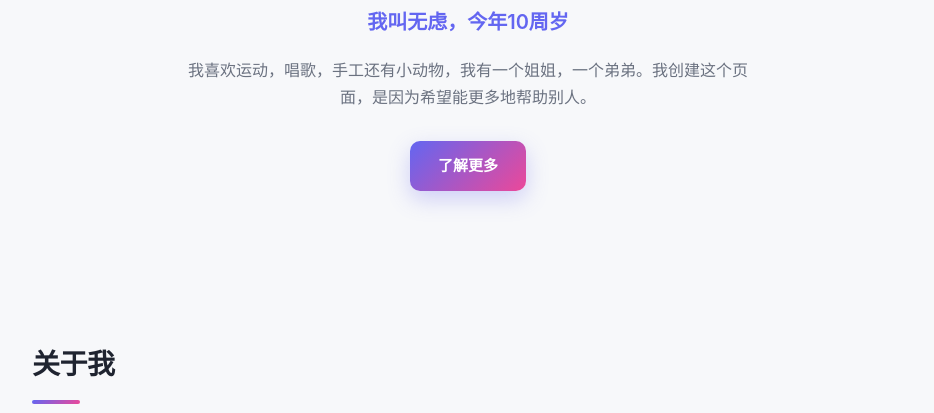
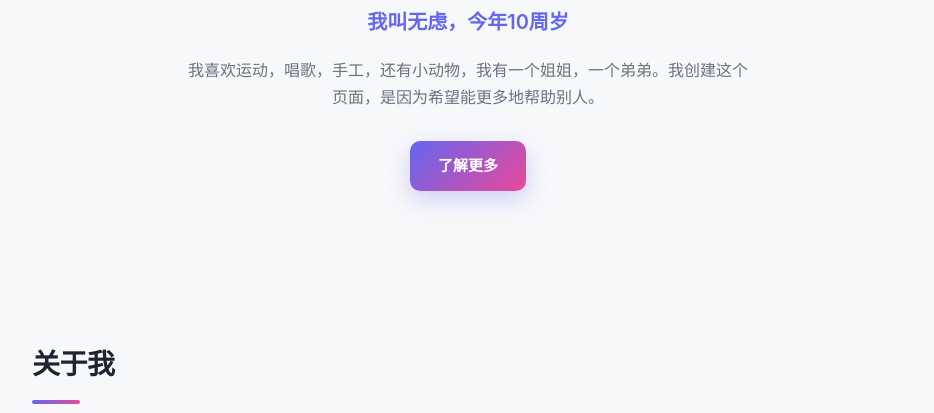
Before and after one commit to wulv2017/anna-site, a plain HTML site: page index.html in a window 1280 px wide. Shown: the part 387-800 px from the top of the page, without its empty margins (172-1106 px from the left). Drawn offline with Linux system fonts and the light colour scheme.

Commit message:
Add comma after crafts

```diff
--- a/index.html
+++ b/index.html
@@ -107,7 +107,7 @@
     <div class="avatar">A</div>
     <h1>你好，我是Anna</h1>
     <div class="sub">我叫无虑，今年10周岁</div>
-    <p>我喜欢运动，唱歌，手工还有小动物，我有一个姐姐，一个弟弟。我创建这个页面，是因为希望能更多地帮助别人。</p>
+    <p>我喜欢运动，唱歌，手工，还有小动物，我有一个姐姐，一个弟弟。我创建这个页面，是因为希望能更多地帮助别人。</p>
     <a class="btn" href="#about">了解更多</a>
   </div>
 
```
